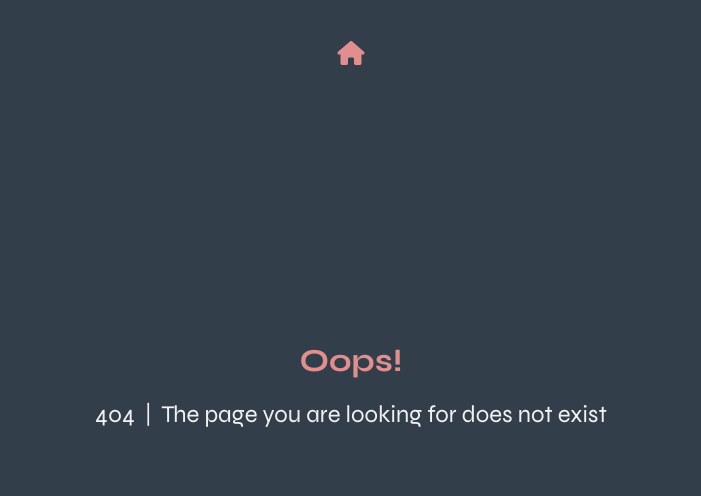
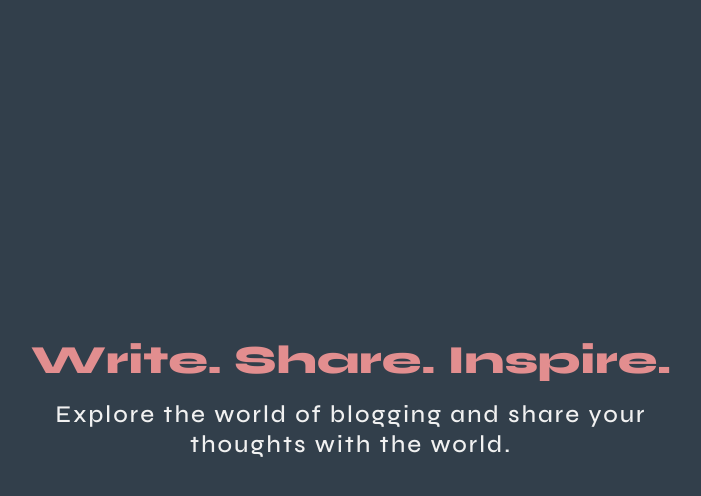
Before and after one commit to cuneytakcay/next-blogger, a React (Vite) app in the folder frontend/: page / in a window 1280 px wide. Before the commit this address had no page. Shown: the top 496 px of the page, without its empty margins (289-990 px from the left). Built offline with nearby package versions, Linux system fonts and the light colour scheme.

Commit message:
Adding homepage

```diff
--- a/frontend/src/App.jsx
+++ b/frontend/src/App.jsx
@@ -2,6 +2,9 @@ import { useEffect } from 'react';
 import { BrowserRouter as Router, Routes, Route } from 'react-router-dom';
 import { useDispatch } from 'react-redux';
 import { setUser } from './store/userSlice';
+
+// Pages
+import Home from './pages/home/Home';
 import Login from './pages/auth/Login';
 import Signup from './pages/auth/Signup';
 import Error from './pages/error/Error';
@@ -29,6 +32,7 @@ const App = () => {
   return (
     <Router>
       <Routes>
+        <Route path='/' element={<Home />} />
         <Route path='/login' element={<Login />} />
         <Route path='/signup' element={<Signup />} />
         <Route path='/error' element={<Error />} />
--- a/frontend/src/index.css
+++ b/frontend/src/index.css
@@ -39,6 +39,35 @@ body {
   background-color: var(--bg-dark);
 }
 
+h1 {
+  font-family: 'syne-bold', sans-serif;
+  font-size: 2.5rem;
+  margin-bottom: 20px;
+}
+
+h2 {
+  font-family: 'syne-bold', sans-serif;
+  font-size: 1.75rem;
+  margin-bottom: 20px;
+}
+
+h3 {
+  font-family: 'syne-bold', sans-serif;
+  font-size: 1.5rem;
+  margin-bottom: 20px;
+}
+
+p {
+  font-family: 'syne-regular', sans-serif;
+  font-size: 1.25rem;
+  margin-bottom: 20px;
+  line-height: 1.5;
+}
+
+p:last-child {
+  margin-bottom: 0;
+}
+
 button {
   font-family: 'syne-bold', sans-serif;
 }
--- /dev/null
+++ b/frontend/src/pages/home/Home.jsx
@@ -0,0 +1,24 @@
+import { useEffect } from 'react';
+import { useDispatch } from 'react-redux';
+import { clearError } from '../../store/errorSlice';
+import styles from './home.module.css';
+
+const Home = () => {
+  const dispatch = useDispatch();
+
+  useEffect(() => {
+    dispatch(clearError());
+  }, [dispatch]);
+
+  return (
+    <div className='fixed-container'>
+      <div className={styles['text-container']}>
+        <h1 className={styles.title}>Write. Share. Inspire.</h1>
+        <p className={styles.message}>
+          Explore the world of blogging and share your thoughts with the world.
+        </p>
+      </div>
+    </div>
+  );
+};
+export default Home;
--- /dev/null
+++ b/frontend/src/pages/home/home.module.css
@@ -0,0 +1,20 @@
+.title {
+  font-family: 'syne-extrabold', sans-serif;
+  color: var(--coral);
+  line-height: 1;
+}
+
+.message {
+  font-family: 'syne-medium', sans-serif;
+  font-size: 1.5rem;
+  color: var(--text-light);
+  letter-spacing: 2px;
+  line-height: 1.25;
+}
+
+.text-container {
+  text-align: center;
+  padding: 20px;
+  width: 100%;
+  max-width: 700px;
+}
```
